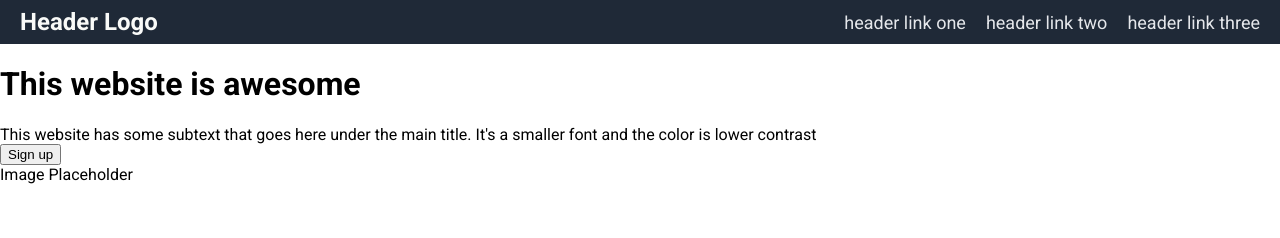
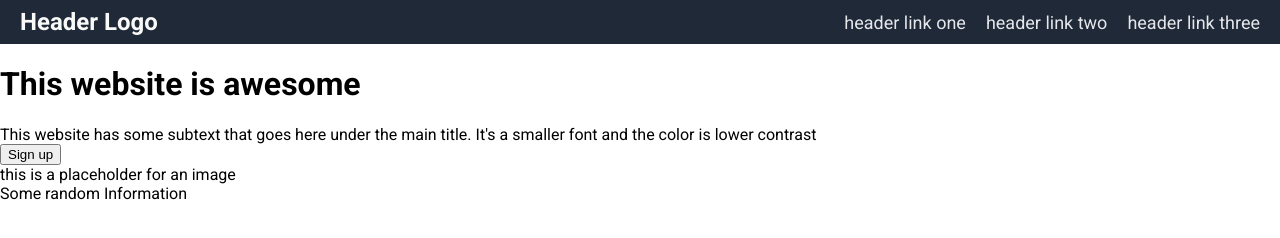
Before and after one commit to Emgigas/TOP-landing-page, a plain HTML site: page index.html in a window 1280 px wide. Drawn offline with Linux system fonts and the light colour scheme.

Commit message:
add final changes to landing page project

```diff
--- a/index.html
+++ b/index.html
@@ -28,10 +28,15 @@
                 <div class="herosecondary">This website has some subtext that goes here under the main title. It's a smaller font and the color is lower contrast</div>
                 <button>Sign up</button>
             </div>
-            <div class="img-container">Image Placeholder</div>
+            <div class="img-container">this is a placeholder for an image</div>
         </div>
 
-        <div class="info"></div>
+        <div class="info">
+            <div class="title">Some random Information</div>
+            <div class="container">
+
+            </div>
+        </div>
         <div class="quote"></div>
         <div class="signup"></div>
     </div>
```
